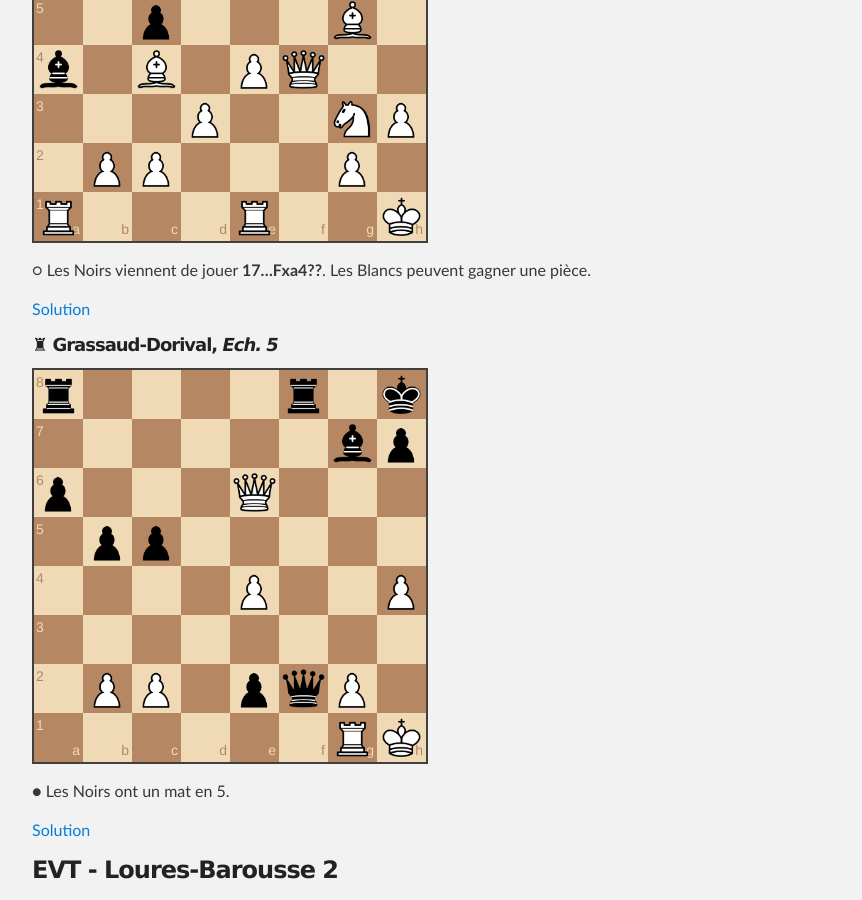
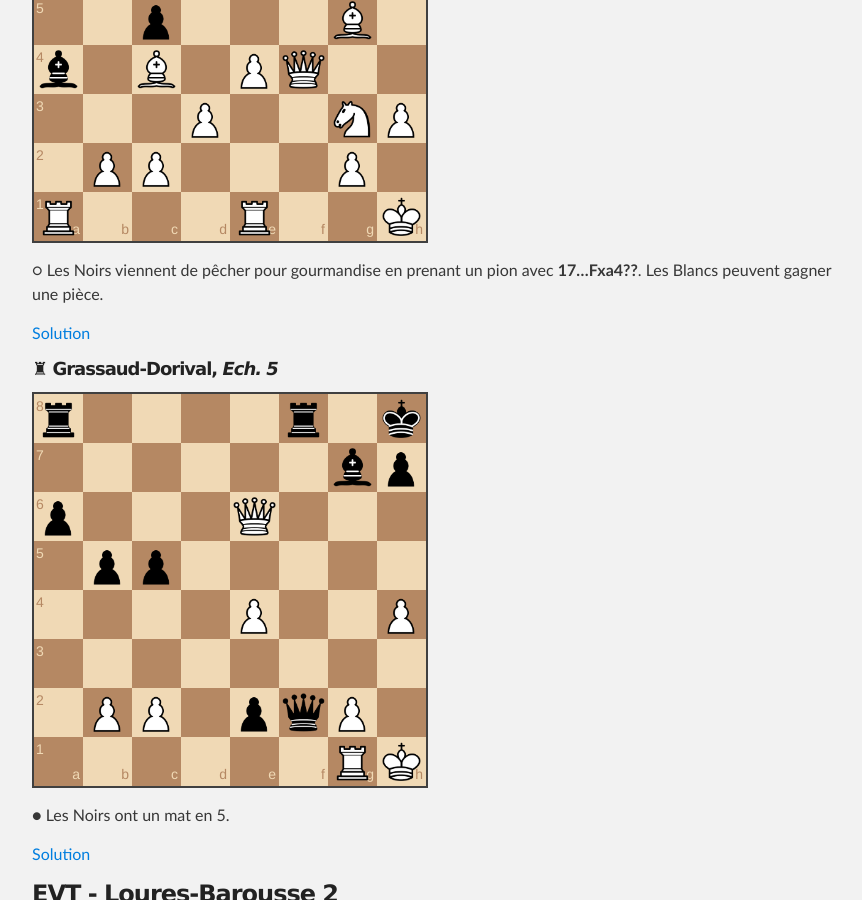
Before and after one commit to echiquier-villeneuve-tolosane/echiquier-villeneuve-tolosane.github.io, a Jekyll site: the page built from exercices.md, in a window 1280 px wide and 900 px high, scrolled down 14540 px. Shown: the whole window, without its empty margins (208-1070 px from the left). Built offline with Jekyll 4.4.1, drawn with Linux system fonts in a browser that asks for light colours; nearby versions of some CDN libraries.

Commit message:
Updated exercices.md

```diff
--- a/exercices.md
+++ b/exercices.md
@@ -255,7 +255,7 @@ _Ronde 2 (2013/12/06)_
 
 `r4rk1/3qbppp/pp2pn2/2p3B1/b1B1PQ2/3P2NP/1PP3P1/R3R2K w - - 0 17`
 
-&#9675; Les Noirs viennent de jouer **17...Fxa4??**. Les Blancs peuvent gagner une pièce.
+&#9675; Les Noirs viennent de pêcher pour gourmandise en prenant un pion avec **17...Fxa4??**. Les Blancs peuvent gagner une pièce.
 
 > **17.e5! Ce8** et la Dame noire est surchargée : **18.Fxe7 Dxe7 19.Txa4 (+-)**.
 
```
